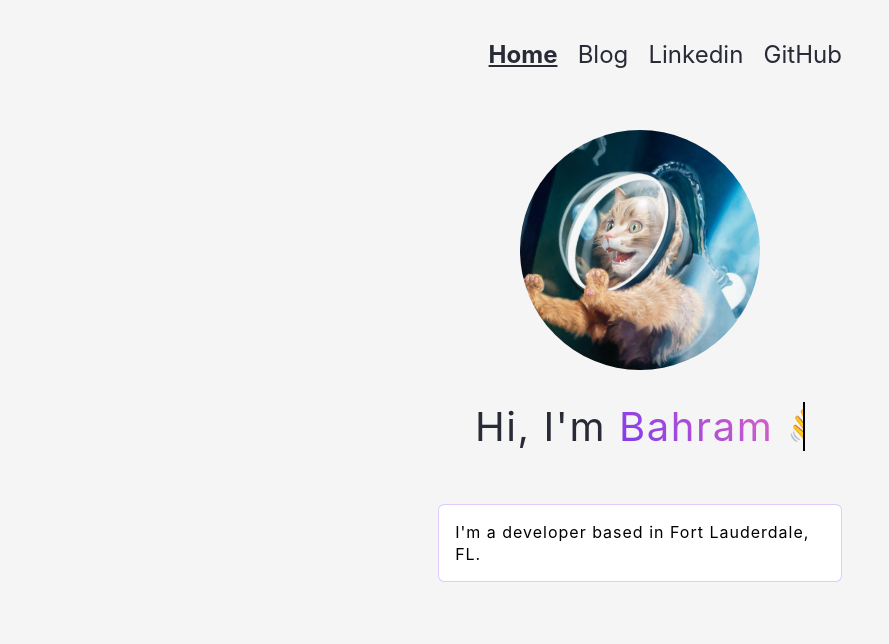
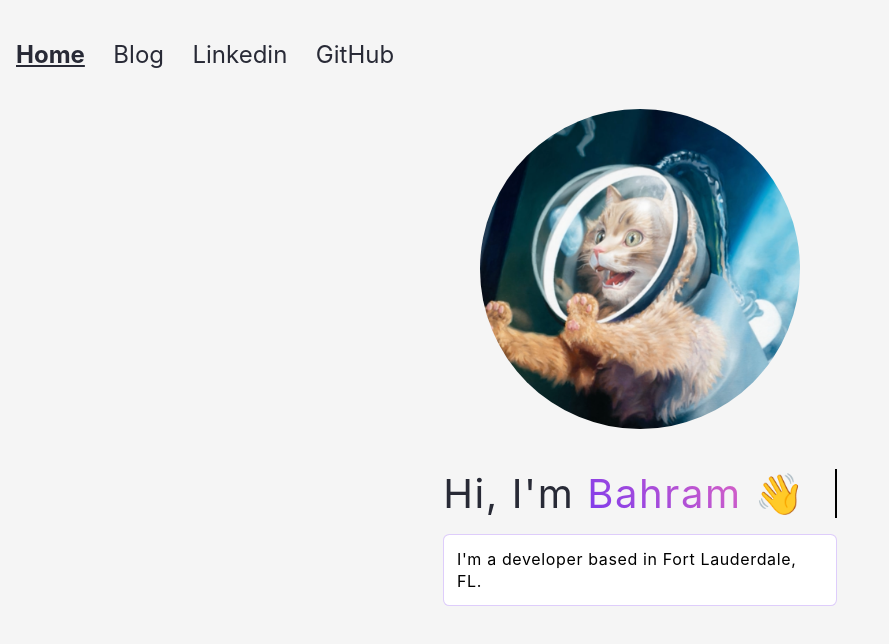
Before and after one commit to bjbagher/bjbagher.github.io, an Astro site: page / in a window 1280 px wide. Shown: the whole page, without its empty margins (0-889 px from the left). Built offline with nearby package versions, Linux system fonts and the light colour scheme; Astro itself is replaced by a stand-in of ours; a web font is replaced by a local one.

Commit message:
fix css5

```diff
--- a/src/components/Avatar.astro
+++ b/src/components/Avatar.astro
@@ -18,13 +18,13 @@ const { imgSrc, altTxt } = Astro.props
     align-items: center;
     display: flex;
     justify-content: center;
-    margin-bottom: 2rem;
+    margin-bottom: 2.5rem;
 }
 
 .avatar__image {
     border-radius: 50%;
-    height: 15rem;
-    width:  15rem;
+    height: 20rem;
+    width:  20rem;
 }
 
 </style>
--- a/src/components/HeaderLink.astro
+++ b/src/components/HeaderLink.astro
@@ -16,9 +16,12 @@ const isActive = href === pathname || href === pathname.replace(/\/$/, '');
 		display: inline-block;
 		text-decoration: none;
 		color: #282a36;
-		/* padding: 1rem; */
 		margin: 0;
 		font-size: 1.5rem;
+		padding-right: 1em;
+	}
+	a:last-child {
+		padding-right: 0;
 	}
 
 	a.active {
--- a/src/components/NavBar.astro
+++ b/src/components/NavBar.astro
@@ -22,15 +22,10 @@ import HeaderLink from "./HeaderLink.astro";
     header {
         white-space: nowrap;
         max-width: 30ch;
-        margin: 0 auto;
-        margin-top: 5vh;
+        margin: 5vh 0.5rem;
     }
 
     nav {
-        margin: 0;
-        padding: 0;
-        display: flex;
-        justify-content: space-between;
-        width: 35ch;
+        width: fit-content;
     }
 </style>
--- a/src/layouts/Layout.astro
+++ b/src/layouts/Layout.astro
@@ -31,6 +31,7 @@ const { title } = Astro.props;
 		background-color: whitesmoke;
 		padding: 0;
 		margin: 0;
+		min-width: 375px;
 	}
 	code {
 		font-family: Menlo, Monaco, Lucida Console, Liberation Mono, DejaVu Sans Mono,
--- a/src/pages/index.astro
+++ b/src/pages/index.astro
@@ -23,14 +23,11 @@ import NavBar from "../components/NavBar.astro";
 
 <style>
 	section{
-		/* width: 50vw; */
-		margin: 0 auto;
-		padding: 2.3em;
+		/* margin: 0 auto; */
 	}
 	main {
-		padding: 1.5rem;
-		margin: auto;
-		width: clamp(30ch, 40ch, 60ch);
+		margin: 0 auto;
+		max-width: 39ch;
 	}
 
 	h1 {
@@ -77,9 +74,9 @@ import NavBar from "../components/NavBar.astro";
 		margin: 1rem 0;
 		border: 1px solid rgba(var(--accent), 25%);
 		background-color: white;
-		padding: 1rem;
+		padding: 0.8rem;
 		border-radius: 0.4rem;
-		letter-spacing: 1px;
+		letter-spacing: 0.04rem;
 	}
 
 </style>
```
